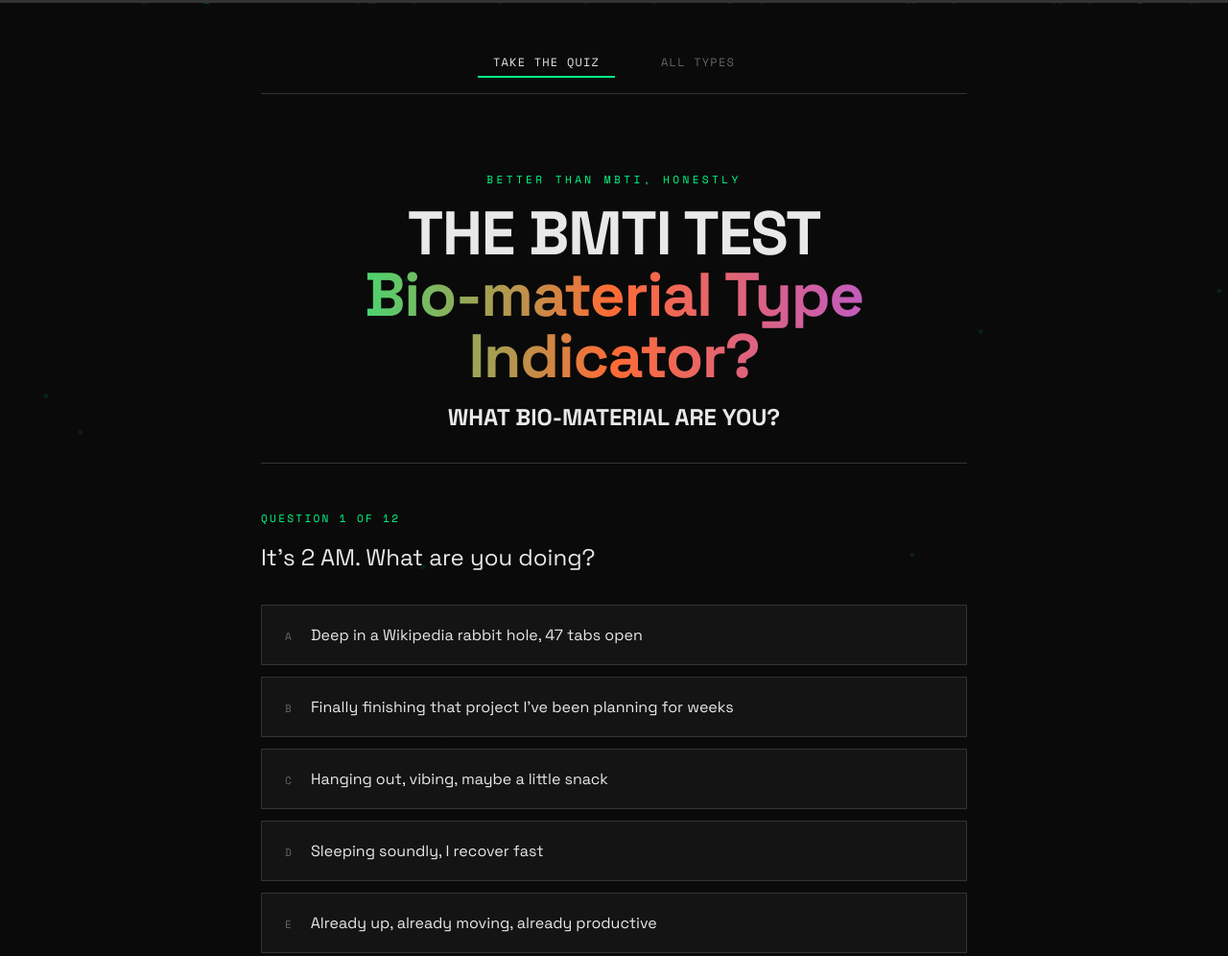
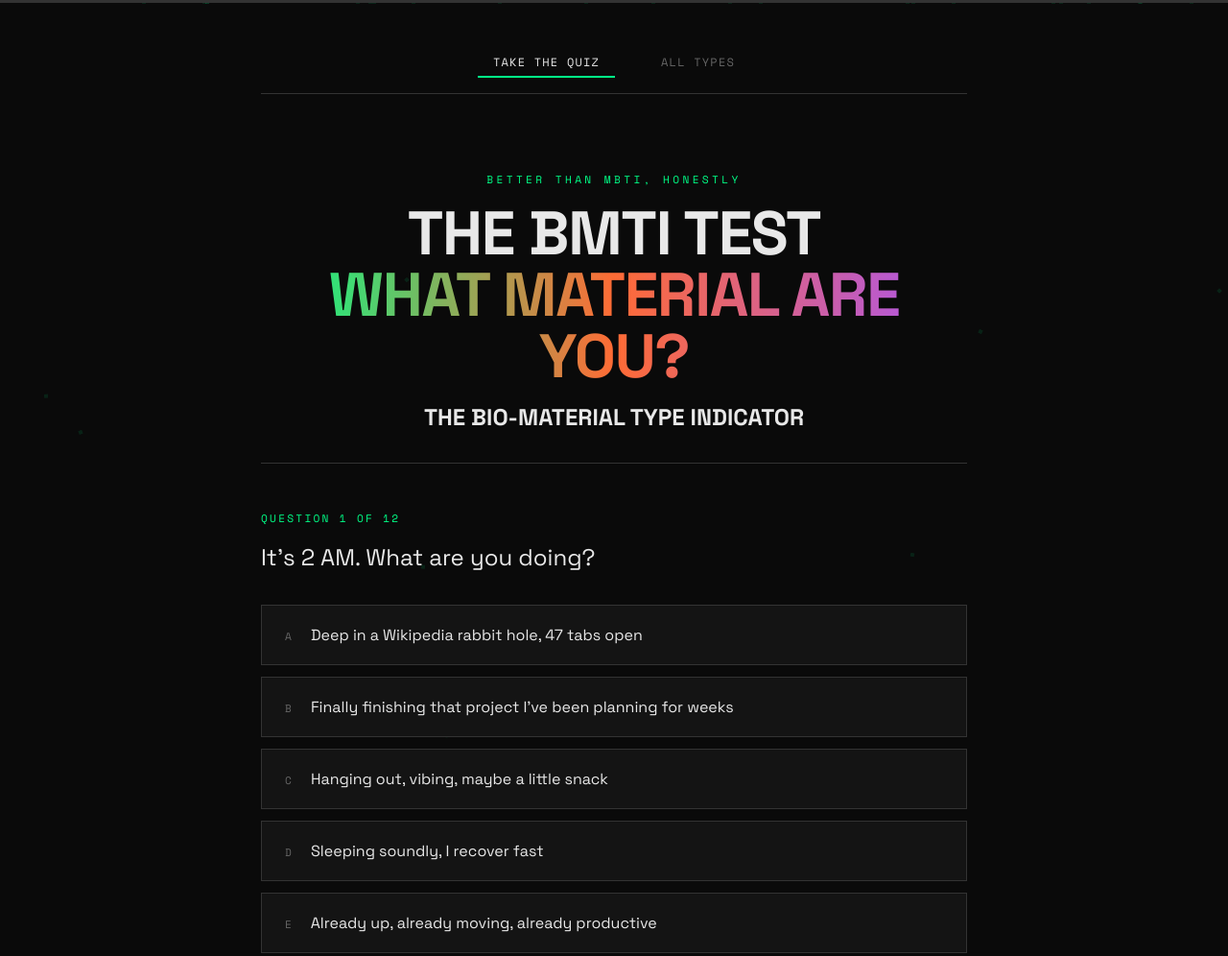
Before and after one commit to kelseydoubleu/bmti, a plain HTML site: page index.html in a window 1280 px wide. Shown: the whole page at 96% size. Drawn offline with nearby package versions, Linux system fonts and the light colour scheme.

Commit message:
Update index.html

```diff
--- a/index.html
+++ b/index.html
@@ -598,8 +598,8 @@
         <div class="page active" id="quiz-page">
             <header id="header">
                 <div class="subtitle">Better than MBTI, honestly</div>
-                <h1>THE BMTI TEST<br><span>Bio-material Type Indicator?</span></h1>
-                <h2>WHAT BIO-MATERIAL ARE YOU?</h2>
+                <h1>THE BMTI TEST<br><span>WHAT MATERIAL ARE YOU?</span></h1>
+                <h2>THE BIO-MATERIAL TYPE INDICATOR</h2>
             </header>
 
             <main id="quiz"></main>
```
